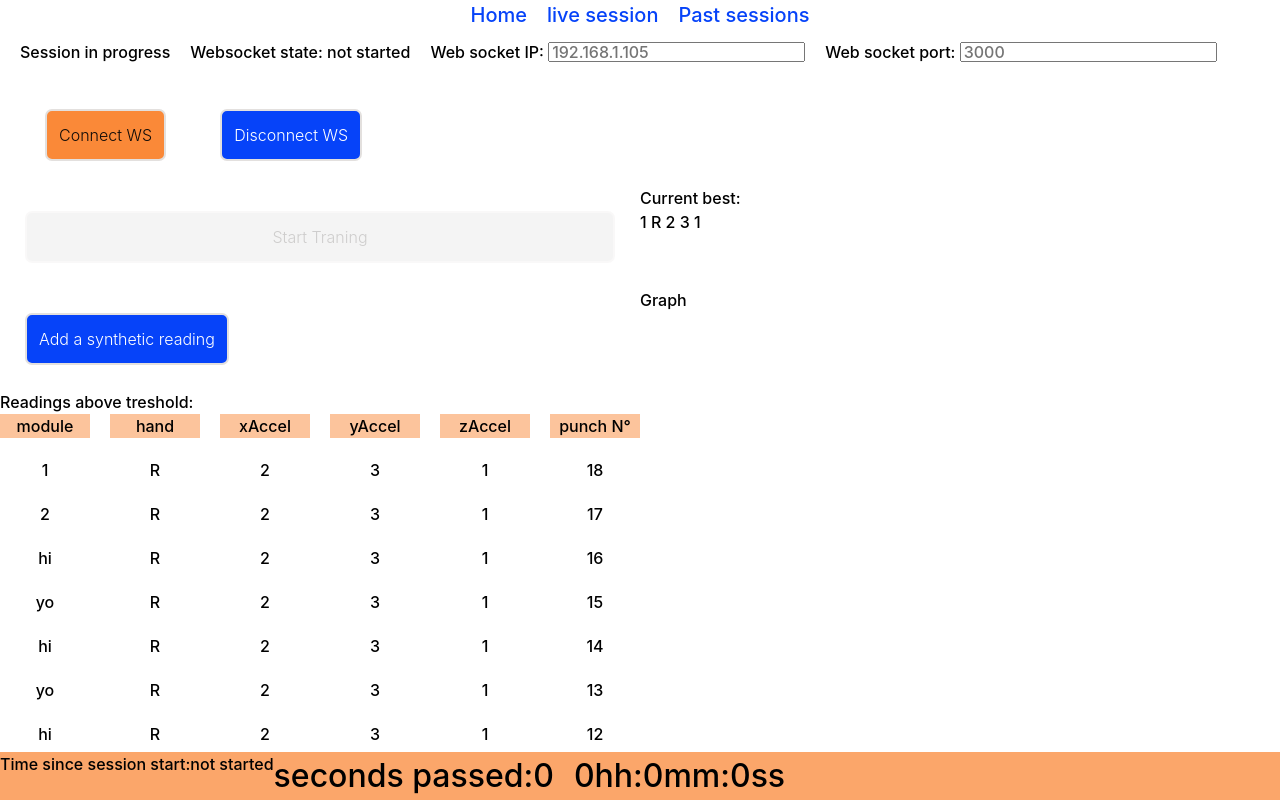
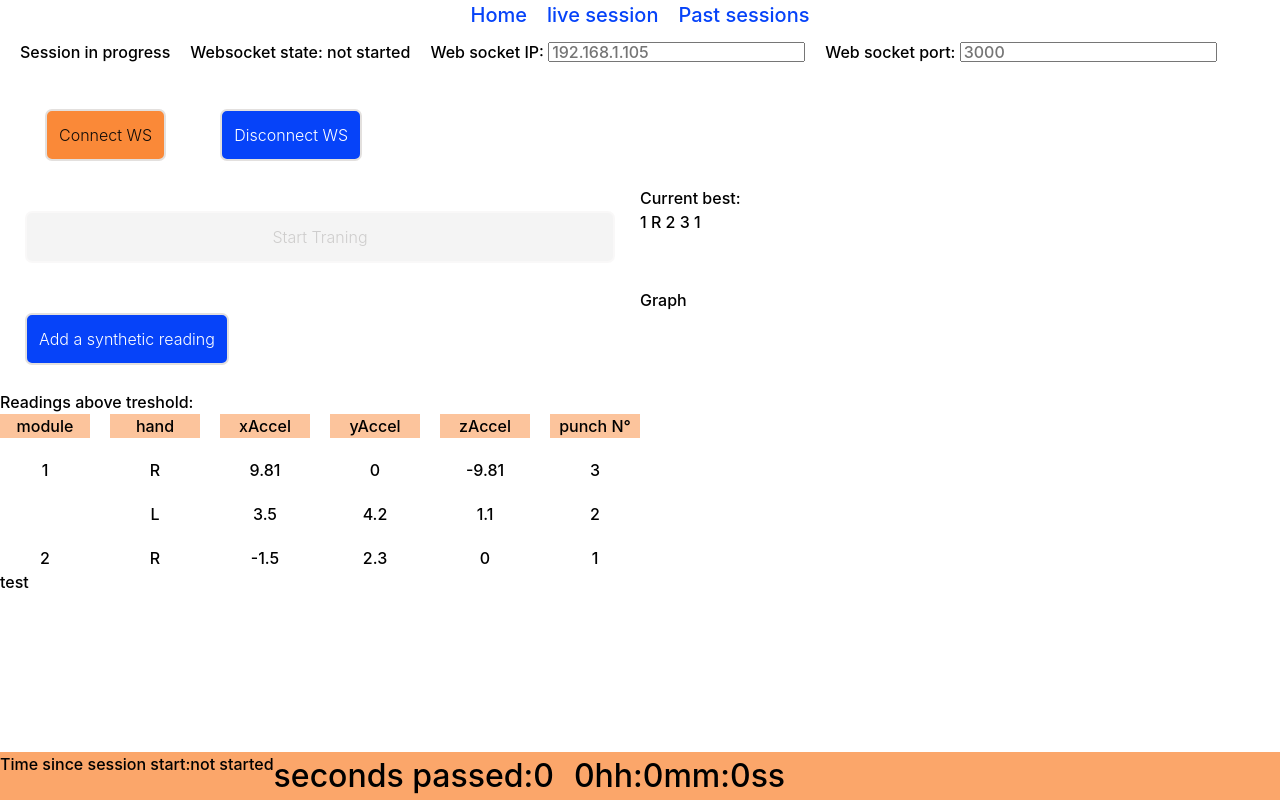
Before and after one commit to cipodrew/shadowbox, a SvelteKit app: page /liveSession in a window 1280 px wide. Shown: the top 800 px of the page. Built offline with nearby package versions, Linux system fonts and the light colour scheme.

Commit message:
Aggiunto proper typing alle letture

```diff
--- a/src/lib/myTypes.d.ts
+++ b/src/lib/myTypes.d.ts
@@ -4,6 +4,7 @@
 }
 type Reading = {
 	side: "R" | "L"
+	module?: number
 	xAccel: number
 	yAccel: number
 	zAccel: number
--- a/src/routes/liveSession/+page.svelte
+++ b/src/routes/liveSession/+page.svelte
@@ -2,8 +2,12 @@
 	import { onMount } from 'svelte';
 	import Crono from './Crono.svelte';
 	import WSdashboard from './WSdashboard.svelte';
+	import { read } from '$app/server';
 	/**
 	 * @typedef {import('$lib/myTypes.js').TrainingStatus} TrainingStatus
+	 */
+	/**
+	 * @typedef {import('$lib/myTypes.js').Reading} Reading
 	 */
 
 	/**
@@ -15,28 +19,30 @@
 	// */ let sockState;
 
 	/**
-	 * @type {string[]}
+	 * @type {Reading[]}
 	 */
 	//TODO: controllare se server funzione da passare a componente per fare push di readings o basta passare le reading direttamente
 	let readings = $state([
-		'1',
-		'2',
-		'hi',
-		'yo',
-		'hi',
-		'yo',
-		'hi',
-		'yo',
-		'hi',
-		'yo',
-		'hi',
-		'yo',
-		'hi',
-		'yo',
-		'hi',
-		'yo',
-		'hi',
-		'yo'
+		{
+			side: 'R',
+			module: 1,
+			xAccel: 9.81,
+			yAccel: 0.0,
+			zAccel: -9.81
+		},
+		{
+			side: 'L',
+			xAccel: 3.5,
+			yAccel: 4.2,
+			zAccel: 1.1
+		},
+		{
+			side: 'R',
+			module: 2,
+			xAccel: -1.5,
+			yAccel: 2.3,
+			zAccel: 0.0
+		}
 	]);
 	// let invertedReadings = $derived(readings.reverse);
 
@@ -77,6 +83,26 @@
 	function startTraining(event) {
 		trainingStatus = 'in progress';
 	}
+
+	// /**
+	//  *@type {{currentBest: Reading, index: number} | undefined}
+	//  */
+	// let { currentBest, index } = $state();
+
+	// /**
+	//  *
+	//  * @param {Reading[]} readings
+	//  * @returns {{currentBest:Reading, index: number}}
+	//  */
+	// function bestPunch(readings) {
+	// 	for (let i = 0; i < readings.length; i++) {
+	// 		let currentReading = readings[i];
+	// 		if (currentBest === undefined || currentReading?.module > currentBest?.module) {
+	// 			currentBest = currentReading;
+	// 			return { currentBest: currentBest, index: Math.abs(i - readings.length) };
+	// 		}
+	// 	}
+	// }
 </script>
 
 <svelte:head>
@@ -89,12 +115,32 @@
 		<div class="best">
 			<h2>Current best:</h2>
 			<div class="best">1 R 2 3 1</div>
+			<!-- {#if currentBest}
+				<div class="grid-best-item">module</div>
+				<div class="grid-best-item">hand</div>
+				<div class="grid-best-item">xAccel</div>
+				<div class="grid-best-item">yAccel</div>
+				<div class="grid-best-item">zAccel</div>
+				<div class="grid-best-item">punch N°</div>
+				<div class="best-item">{currentBest.module}</div>
+				<div class="best-item">{currentBest.side}</div>
+				<div class="best-item">{currentBest.xAccel}</div>
+				<div class="best-item">{currentBest.yAccel}</div>
+				<div class="best-item">{currentBest.zAccel}</div>
+				<div class="best-item">{Math.abs(index - readings.length)}</div>
+			{/if} -->
 		</div>
 		<div class="readings-feed">
 			<button
 				class="btn-secondary"
 				onclick={() => {
-					readings.unshift('hello!');
+					readings.unshift({
+						side: 'R',
+						module: 2,
+						xAccel: -1.5,
+						yAccel: 2.3,
+						zAccel: 0.0
+					});
 				}}>Add a synthetic reading</button
 			>
 			<h2>Readings above treshold:</h2>
@@ -106,13 +152,13 @@
 				<div class="grid-header-item">zAccel</div>
 				<div class="grid-header-item">punch N°</div>
 				<!-- {#each readings.toReversed() as reading, i } if using push instead of unshift -->
-				{#each readings as readingModule, i}
+				{#each readings as reading, i}
 					<!--					<li>{reading}</li> -->
-					<div class="reading-item">{readingModule}</div>
-					<div class="reading-item">R</div>
-					<div class="reading-item">2</div>
-					<div class="reading-item">3</div>
-					<div class="reading-item">1</div>
+					<div class="reading-item">{reading.module}</div>
+					<div class="reading-item">{reading.side}</div>
+					<div class="reading-item">{reading.xAccel}</div>
+					<div class="reading-item">{reading.yAccel}</div>
+					<div class="reading-item">{reading.zAccel}</div>
 					<div class="reading-item">{Math.abs(i - readings.length)}</div>
 					<!--add number of reading? -->
 				{/each}
```
Lines whose indentation alone changed are shown as unchanged.
